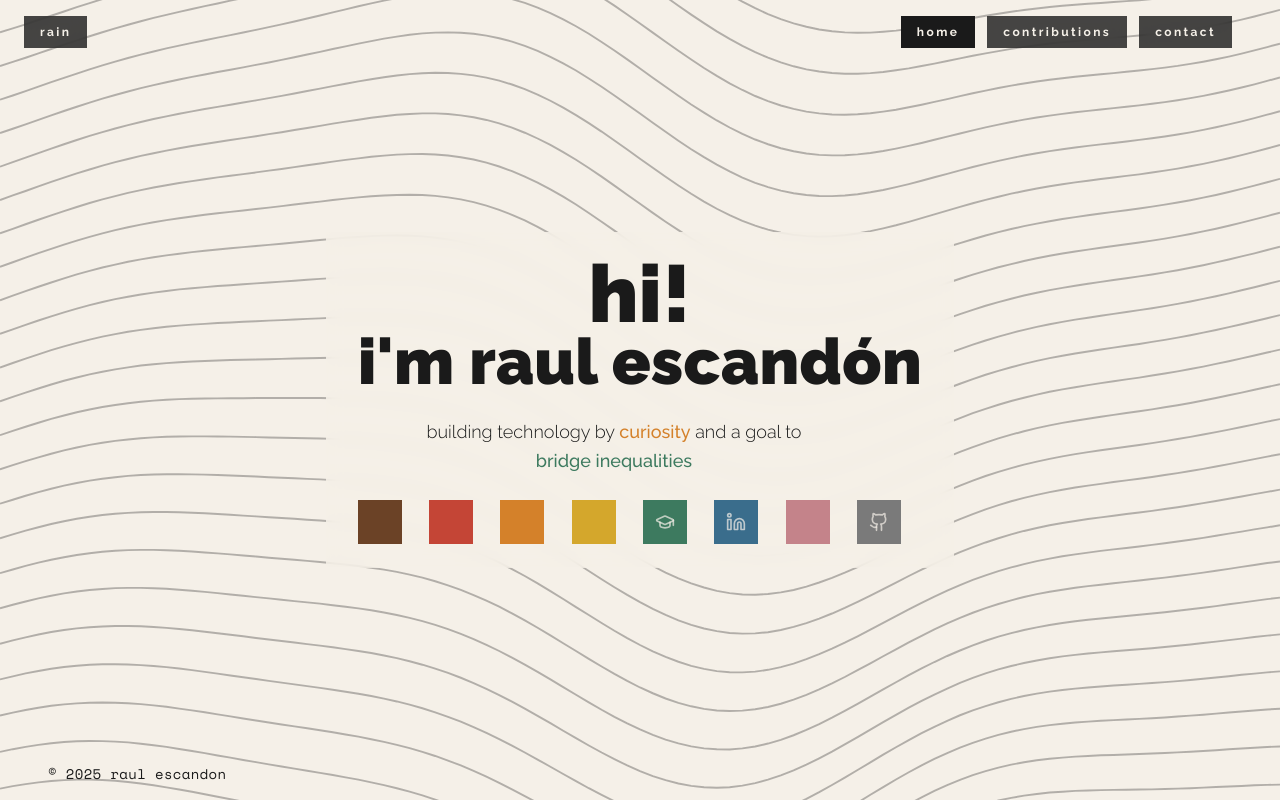
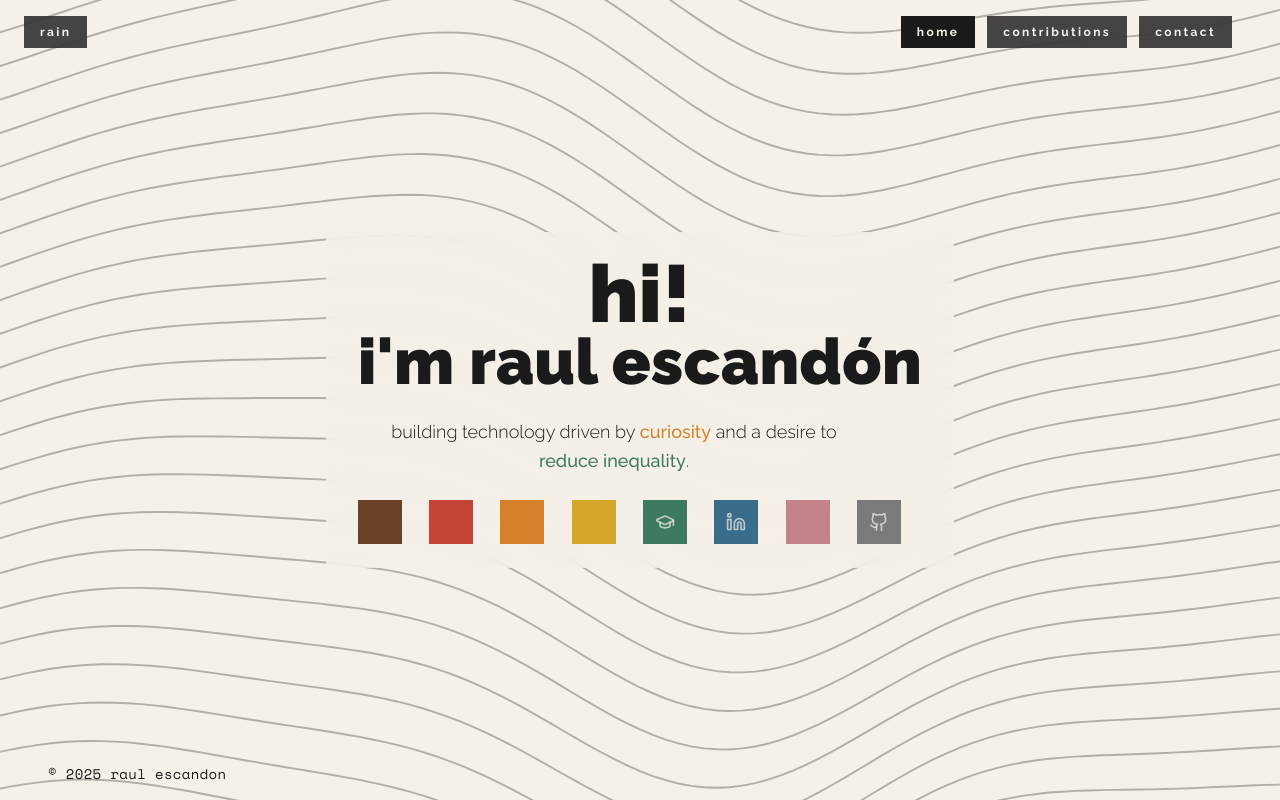
Before and after one commit to elmerescandon/portofolio-v2, a Next.js app: page / in a window 1280 px wide. Built offline with nearby package versions, Linux system fonts and the light colour scheme.

Commit message:
update hero description wording
Co-Authored-By: Claude Sonnet 4.6 <noreply@anthropic.com>

```diff
--- a/src/app/page.tsx
+++ b/src/app/page.tsx
@@ -41,10 +41,10 @@ export default function Home() {
           </h1>
 
           <p className="max-w-lg text-base md:text-lg leading-relaxed font-light mt-6 lowercase">
-            building technology by{" "}
+            building technology driven by{" "}
             <span className="text-accent-orange font-medium">curiosity</span>{" "}
-            and a goal to{" "}
-            <span className="text-accent-green font-medium whitespace-nowrap">bridge inequalities</span>
+            and a desire to{" "}
+            <span className="text-accent-green font-medium whitespace-nowrap">reduce inequality</span>.
           </p>
 
           <div className="grid grid-cols-4 md:grid-cols-8 gap-1.5 mt-6 mx-auto">
```
